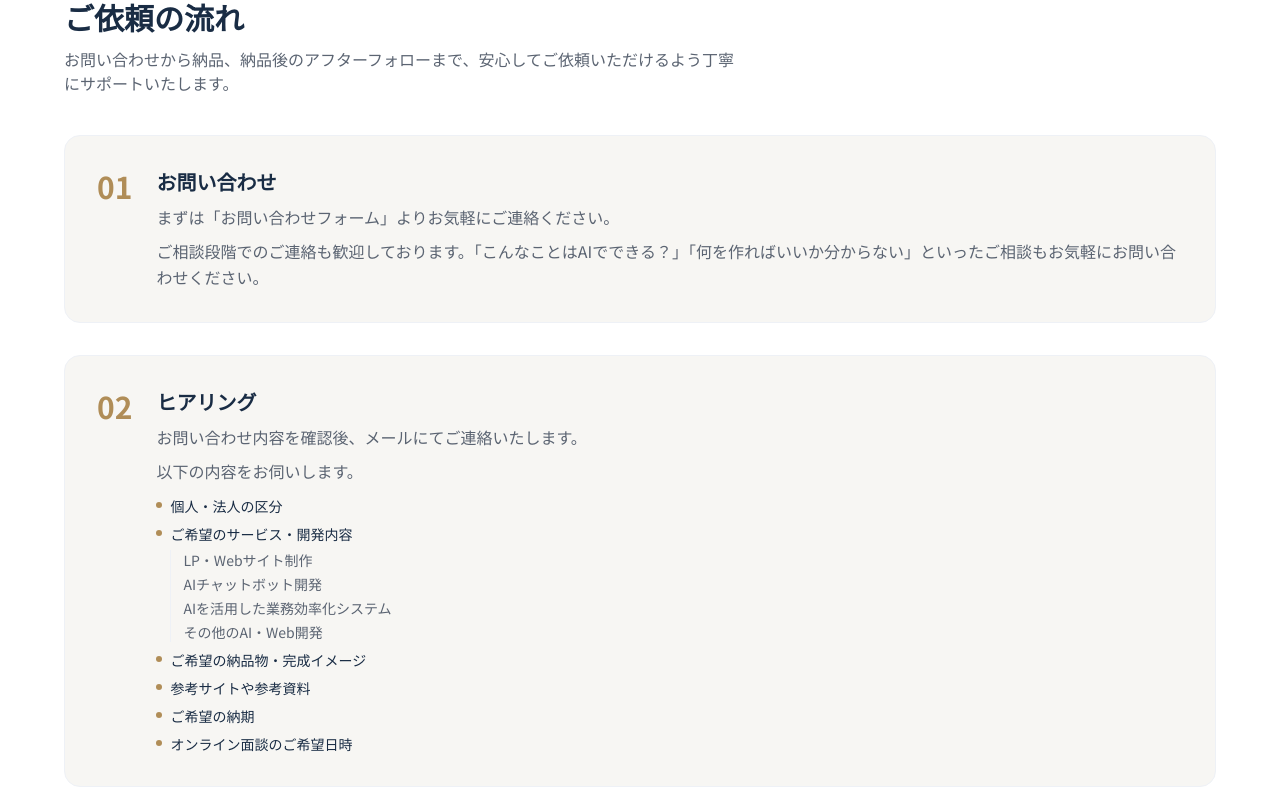
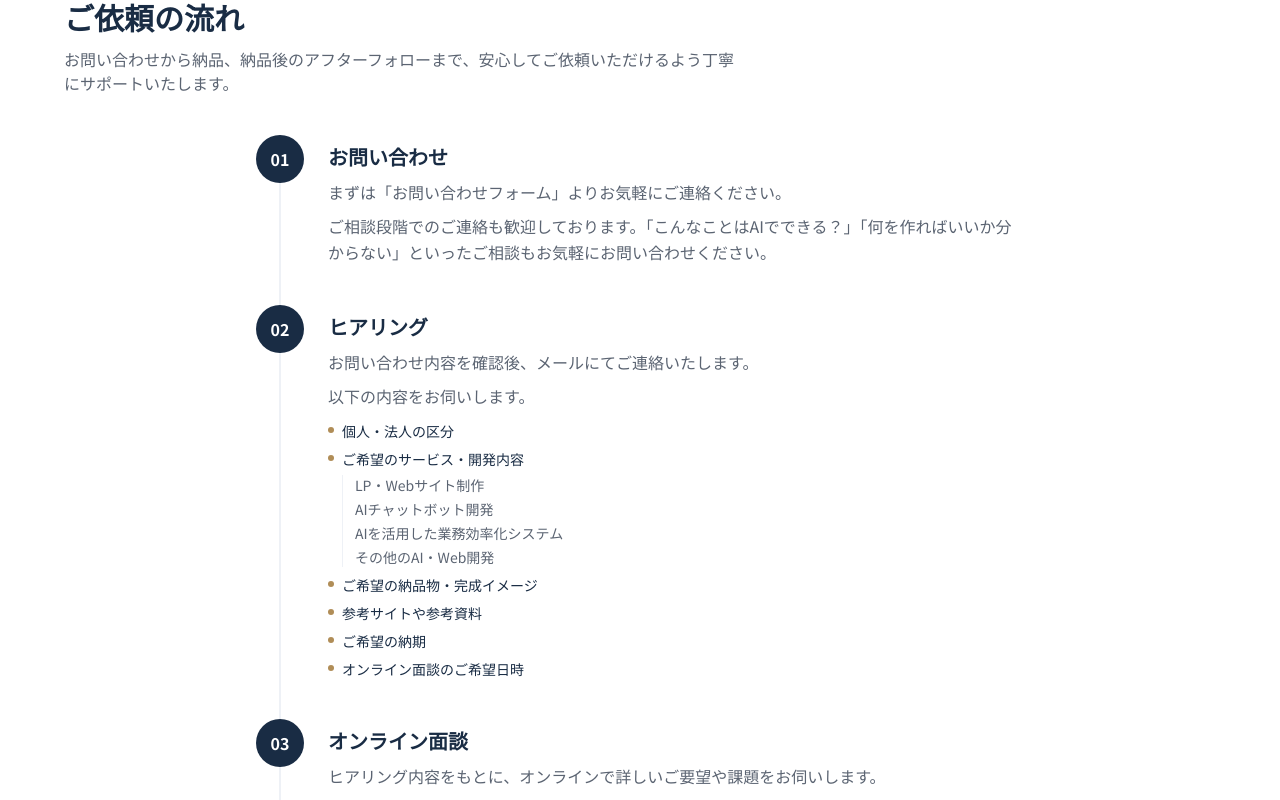
Before and after one commit to atsusagi111-dot/portfolio, a Next.js app: page / in a window 1280 px wide. Shown: the part 3000-3800 px from the top of the page. Built offline with nearby package versions, Linux system fonts and the light colour scheme.

Commit message:
Auto-commit: update 2026-08-02 20:09:26

```diff
--- a/components/sections/ProcessFlow.tsx
+++ b/components/sections/ProcessFlow.tsx
@@ -5,6 +5,7 @@ import { useTranslations } from "@/components/i18n/LanguageProvider";
 
 export function ProcessFlow() {
   const t = useTranslations();
+  const steps = t.processSteps;
 
   return (
     <Section
@@ -12,25 +13,25 @@ export function ProcessFlow() {
       title={t.processSection.title}
       description={t.processSection.description}
     >
-      <ol className="flex flex-col gap-8">
-        {t.processSteps.map((step) => (
-          <li
-            key={step.number}
-            className="flex flex-col gap-4 rounded-2xl border border-navy-50 bg-surface p-6 sm:flex-row sm:gap-6 sm:p-8"
-          >
-            <div className="shrink-0 text-2xl font-bold text-gold sm:text-3xl">
-              {step.number}
+      <ol className="mx-auto flex max-w-3xl flex-col">
+        {steps.map((step, index) => (
+          <li key={step.number} className="flex gap-5 sm:gap-6">
+            <div className="flex flex-col items-center">
+              <span className="flex h-11 w-11 shrink-0 items-center justify-center rounded-full bg-navy text-sm font-bold text-white sm:h-12 sm:w-12 sm:text-base">
+                {step.number}
+              </span>
+              {index < steps.length - 1 && (
+                <span className="w-0.5 flex-1 bg-navy-50" />
+              )}
             </div>
-            <div className="flex-1">
-              <h3 className="text-lg font-bold text-ink sm:text-xl">
+
+            <div className={`flex-1 ${index < steps.length - 1 ? "pb-10" : ""}`}>
+              <h3 className="pt-2 text-lg font-bold text-ink sm:text-xl">
                 {step.title}
               </h3>
               <div className="mt-2 flex flex-col gap-2">
                 {step.body.map((paragraph) => (
-                  <p
-                    key={paragraph}
-                    className="leading-relaxed text-ink-muted"
-                  >
+                  <p key={paragraph} className="leading-relaxed text-ink-muted">
                     {paragraph}
                   </p>
                 ))}
@@ -47,10 +48,7 @@ export function ProcessFlow() {
                       {bullet.subItems && (
                         <ul className="mt-1.5 ml-3.5 flex flex-col gap-1 border-l border-navy-50 pl-3">
                           {bullet.subItems.map((sub) => (
-                            <li
-                              key={sub}
-                              className="text-sm text-ink-muted"
-                            >
+                            <li key={sub} className="text-sm text-ink-muted">
                               {sub}
                             </li>
                           ))}
```
